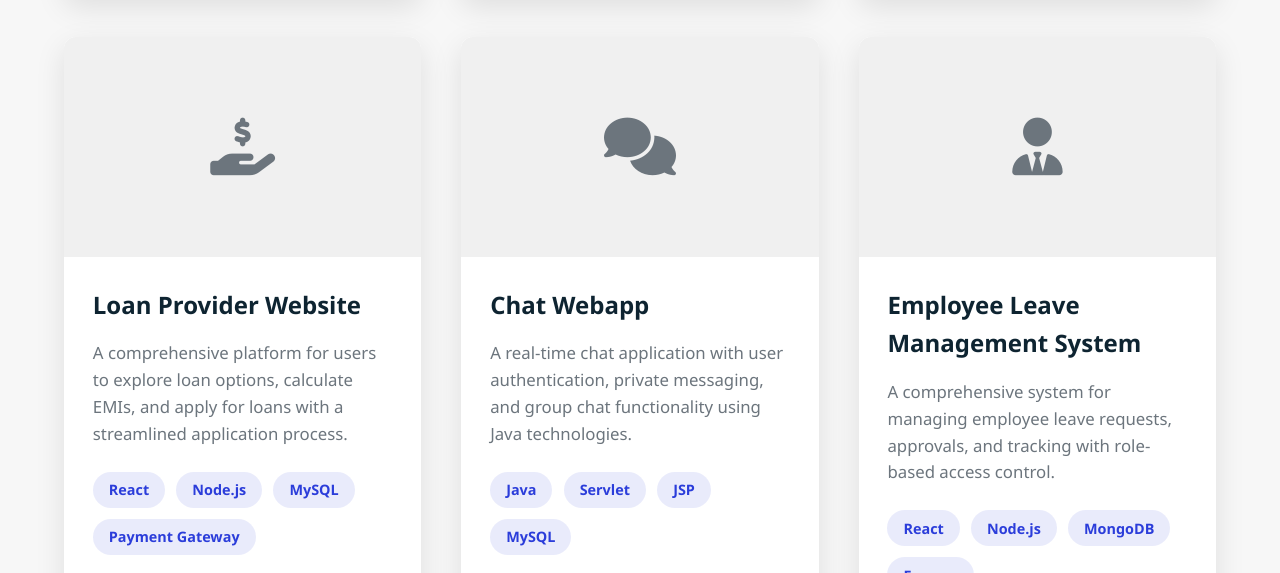
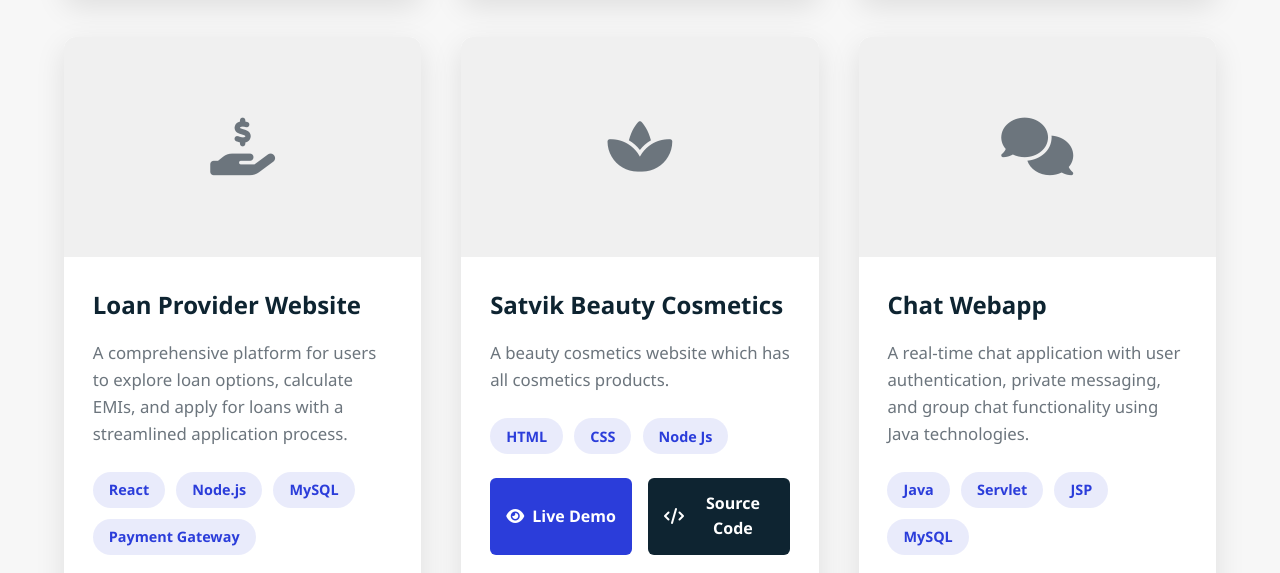
Before and after one commit to Kishorkanse11/Portfolio-Website, a plain HTML site: page projects/index.html in a window 1280 px wide. Shown: the part 1484-2057 px from the top of the page. Drawn offline with Linux system fonts and the light colour scheme.

Commit message:
Update index.html

```diff
--- a/projects/index.html
+++ b/projects/index.html
@@ -631,6 +631,26 @@
                     </div>
                 </div>
             </div>
+              <!-- Satvik Beauty Cosmetics  -->
+            <div class="project-card" data-category="fullstack">
+                <div class="project-img">
+                    <i class="fas fa-spa fa-3x"></i>
+                </div>
+                <div class="project-content">
+                    <h3>Satvik Beauty Cosmetics</h3>
+                    <p>A beauty cosmetics website which has all cosmetics products.</p>
+                    <div class="tech-stack">
+                        <span class="tech-tag">HTML</span>
+                        <span class="tech-tag">CSS</span>
+                        <span class="tech-tag">Node Js</span>
+
+                    </div>
+                    <div class="project-links">
+                        <a href="https://satvikbeautycosmetics.com/" class="project-link live"><i class="fas fa-eye"></i> Live Demo</a>
+                        <a href="#" class="project-link code"><i class="fas fa-code"></i> Source Code</a>
+                    </div>
+                </div>
+            </div>
 
             <!-- Chat Webapp -->
             <div class="project-card" data-category="java">
```
